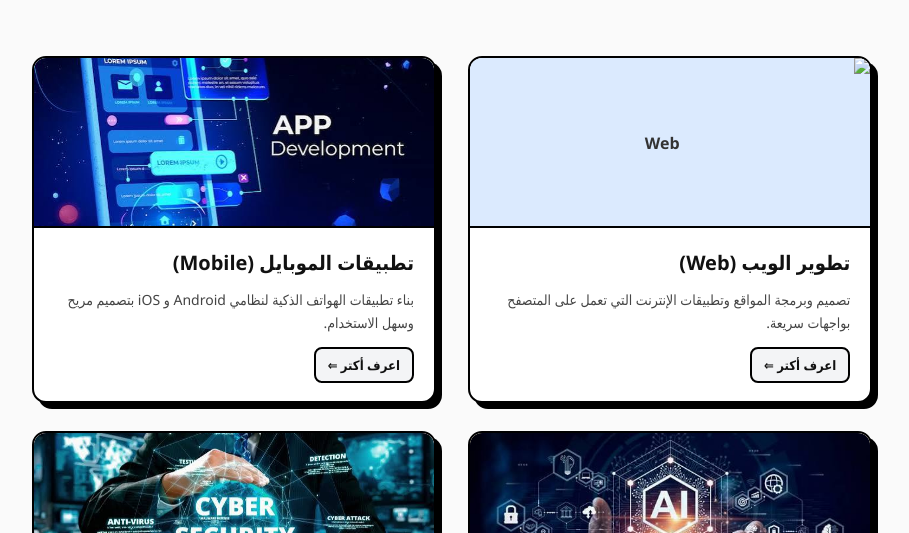
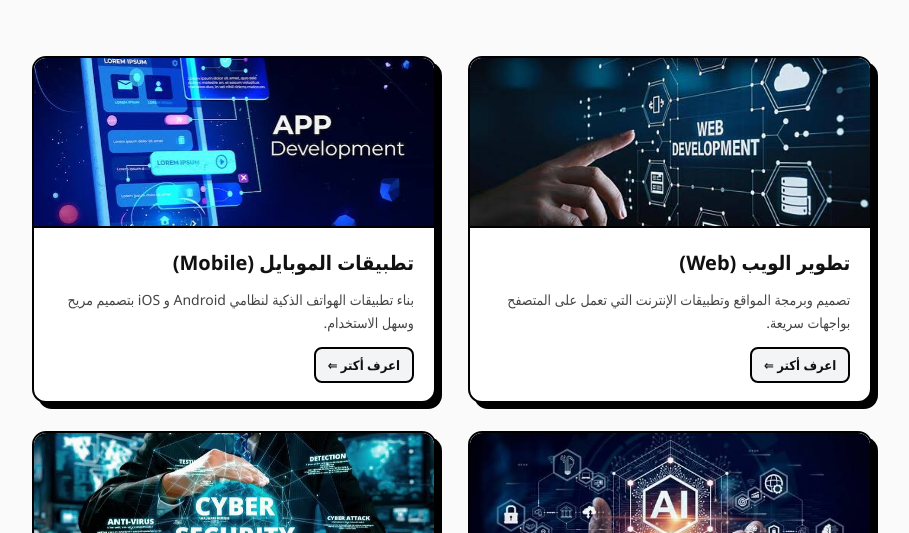
Before and after one commit to OmarTarshan/WebProject, a plain HTML site: page index.html in a window 1280 px wide. Shown: the part 267-800 px from the top of the page, without its empty margins (188-1097 px from the left). Drawn offline with Linux system fonts and the light colour scheme.

Commit message:
Update image source in web card

```diff
--- a/index.html
+++ b/index.html
@@ -29,7 +29,7 @@
   <div class="cards">
     <a href="web.html" class="card">
       <div class="pic c1">
-        <img src="images/web2.jpg" alt="Web">
+        <img src="images/web.jpg" alt="Web">
       </div>
       <div class="info">
         <h3>تطوير الويب (Web)</h3>
```
